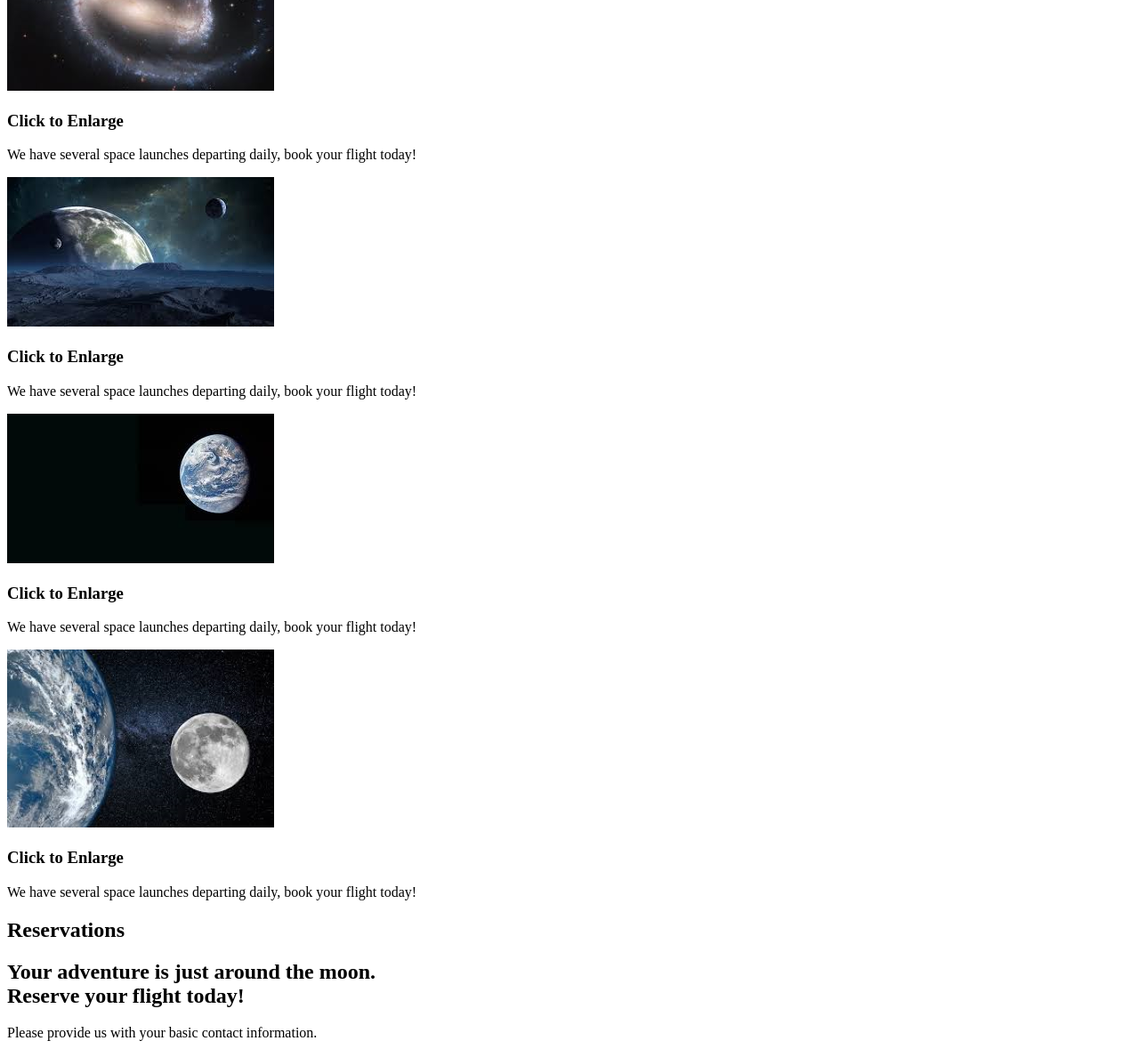
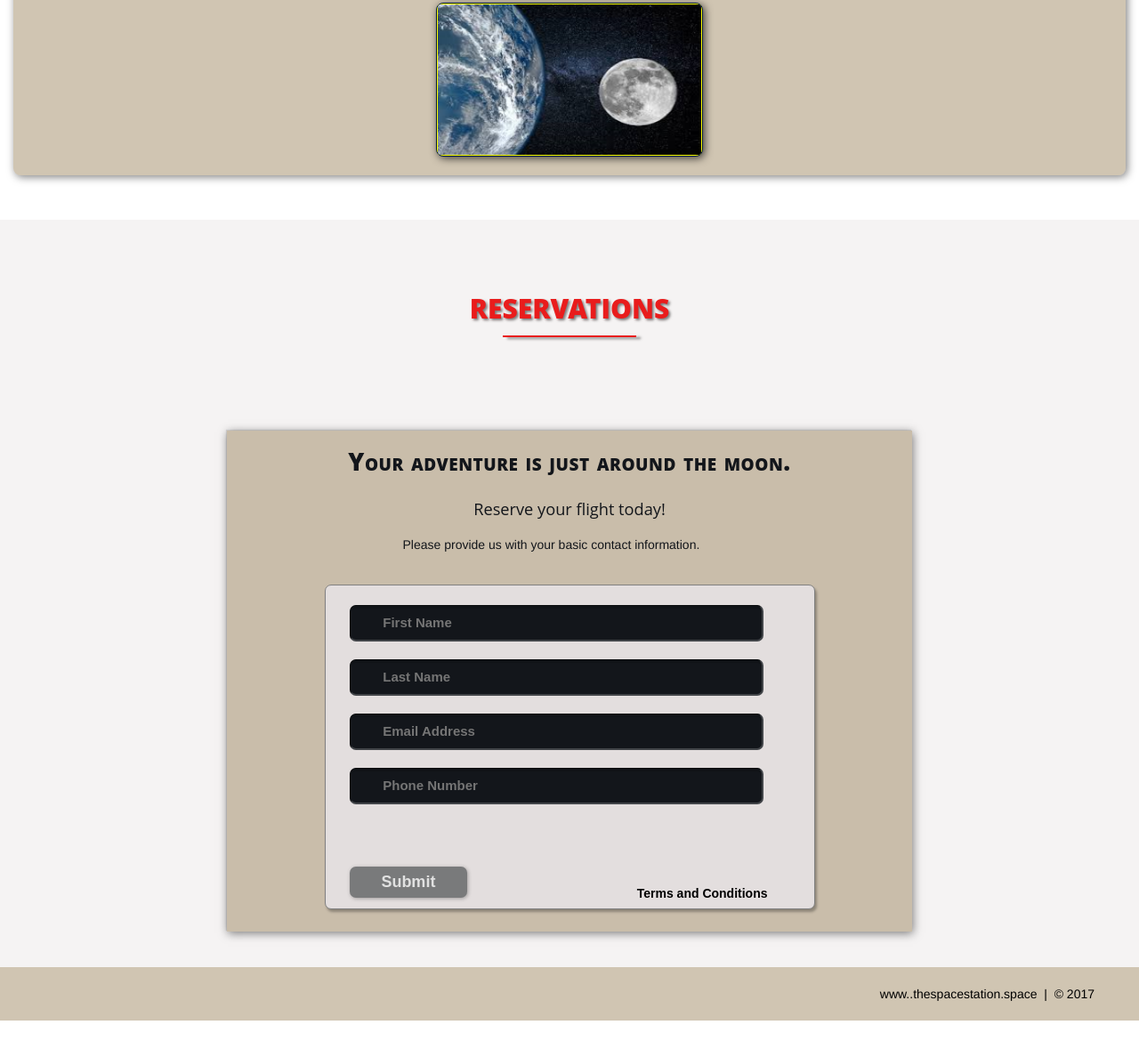
Before and after one commit to fijiti/HTML-and-CSS-Projects, a plain HTML site: page project/index.html in a window 1280 px wide. Shown: the part 1618-2797 px from the top of the page at 89% size. After the commit the page ends 2765 px from the top, so only its background shows below. Drawn offline with Linux system fonts and the light colour scheme.

Commit message:
Add HTML and CSS galaxy/solar system website

```diff
--- /dev/null
+++ b/project/css/animations.css
@@ -0,0 +1,106 @@
+/* ============================================================================
+        MENU SECTION ANIMATION
+=============================================================================*/
+.menu {
+    color: #f00;
+    font: bold 12px/18px sans-serif;
+    text-align: center;
+    display: inline;
+    margin: 0% auto;
+    padding: 0;
+    list-style: none;
+    text-decoration: none;
+}
+
+.menu li {
+    color: #000;
+    background-color: rgba(255, 255, 255, 1);
+    display: inline-block;
+    margin: 0 auto;
+    position: relative;
+    padding: 15px 4%;
+    border: 1px solid #9d9fa2;
+    box-shadow: 2px 2px 10px 0 rgba(0, 0, 0, 0.5);
+    border-radius: 6px;
+    /* background-color: #052136 */
+    cursor: pointer;
+    transition-property: background;
+    transition-duration: .4s;
+    transition-delay: 0s;
+    transition-timing-function: ease-in-out;
+}
+
+.menu li:hover {
+    color: #f00;
+    background-color: rgba(100, 65, 0, .3);
+}
+
+/* ===================================================================================
+        GALLERY ANIMATION
+=====================================================================================*/
+.photo {
+    position: relative;
+    line-height: 0;
+    margin-bottom: 2em;
+    overflow: hidden;
+    border-radius: 8px;
+    padding: 1px;
+    border: 1px solid #021a40;
+    background-color: #ff0;
+    box-shadow: 2px 2px 10px 0 rgba(0, 0, 0, 0.7);
+}
+
+.photo-container {
+    text-align: center;
+    margin: 15px auto;
+    width: 300px;
+    height: 169px;
+}
+
+.photo-container img {
+    max-width: 100%;
+    width: 300px;
+    height: 169px;
+}
+
+.photo-overlay {
+    color: #fff;
+    position: absolute;
+    top: 0;
+    right: 0;
+    bottom: 0;
+    left: 0;
+    padding-left: 20px;
+    padding-right: 20px;
+    justify-content: center; /* For centering text in .photo-overlay. */
+    align-items: center;
+    background: rgba(0, 0, 0, 0.5);
+}
+
+.white-head {
+    color: #C9BDAA;
+    margin-top: 5%;
+}
+
+/* =================================================================================
+        PHOTO OVERLAY TRANSITIONS
+===================================================================================*/
+.photo-overlay {
+    opacity: 0%;
+    transition: opacity .5s;
+    border-radius: 10px;
+    cursor: pointer;
+}
+
+.photo-overlay:hover {
+    opacity: 1;
+}
+
+.photo img {
+    transition: transform .5s;
+    transform-origin: 50% 50%;
+}
+
+.photo:hover img {
+    transform: scale(1.1);
+}
--- /dev/null
+++ b/project/css/photo_style.css
@@ -0,0 +1,86 @@
+/*-----------------------------------------------
+    GALLERY SECTION ANIMATION
+------------------------------------------------*/
+p {
+    font-weight: 300;
+    line-height: 30px;
+    padding-bottom: 15px;
+}
+
+.photo {
+    position: relative;
+    line-height: 0;
+    margin-bottom: 2em;
+    overflow: hidden;
+    border-radius: 8px;
+    padding: 1px;
+    border: 1px solid #021a40;
+    background-color: #ff0;
+    box-shadow: 2px 2px 10px rgba(0, 0, 0, 0.7);
+}
+
+.photo-container {
+    text-align: center;
+    margin: 15px auto;
+    width: 300px;
+    height: 169px;
+}
+
+.photo-container img {
+    max-width: 100%;
+    width: 300px;
+    height: 169px;
+}
+
+.photo-overlay {
+    color: #fff;
+    position: absolute;
+    top: 0 ;
+    right: 0;
+    bottom: 0;
+    bottom: 0;
+    left: 0;
+    padding-left: 20px;
+    padding-right: 20px;
+    justify-content: center; /* For centering inside .photo-overlay */
+    align-items: center;
+    background: rgba(0, 0, 0, .5);
+}
+
+.white-head {
+    color: #C9EDAA;
+    margin-top: 5%;
+    line-height: 30px;
+    padding-bottom: 20px;
+}
+
+/* -------------------------------------------------------
+    PHOTO OVERLAY TRANSITIONS
+---------------------------------------------------------*/
+
+.photo-overlay {
+    opacity: 0;
+    transition: opacity .1s;
+    border-radius: 10px;
+    cursor: pointer;
+}
+
+.photo-overlay p {
+    width: 100%;
+    height: 100%;
+    color: #fff;
+}
+
+.photo-overlay:hover {
+    opacity: 1;
+}
+
+.photo img {
+    transition: tranform .5;
+    transform-origin: 50% 50%;
+}
+
+
+.photo:hover {
+    transform: scale(1.1);
+}
--- /dev/null
+++ b/project/css/shared.css
@@ -0,0 +1,341 @@
+/*============================================================
+    Author: Daniel Christie
+    checkoutmy.space
+===============================================================
+    GENERIC STYLES
+===============================================================*/
+html {
+    font-family: sans-serif;
+    font-size: 62.5%;
+    -webkit-tap-highlight-color: rgba(0, 0, 0, 0);
+    -webkit-text-size-adjust: 100%;
+    -ms-text-size-adjust: 100%;
+}
+
+body {
+    font-size: 14px;
+    margin: 0;
+    font-family: "Helvetica Neue", Helvetica, Arial, sans-serif;
+    line-height: 1.42857143;
+    color: #333;
+    background-color: #fff;
+}
+
+footer,
+nav {
+    display: block;
+}
+
+h1, h2, h3, h4, h5, h6 {
+    font-family: "Open Sans", sans-serif;
+}
+
+h1 {
+    line-height: 50px;
+    font-weight: 900;
+    font-size: 30px;
+    text-transform: uppercase;
+    text-align: center;
+    color: #e91c1c;
+    text-shadow: 2px 2px 3px rgba(0, 0, 0, 0.5);
+}
+
+h1::after { /* This is the underline */
+    display: block;
+    content: "";
+    height: 2px;
+    width: 150px;
+    background: #e91c1c;
+    margin: 5px auto 40px;
+    box-shadow: 5px 2px 3px rgba(0, 0, 0, 0.5);
+}
+
+h2 {
+     line-height: 50px;
+     color: #e91c1c;
+}
+
+h3 {
+    line-height: 30px;
+    padding-bottom: 20px;
+}
+
+h4 {
+    padding-top: 25px;
+    line-height: 40px;
+    padding-bottom: 0px;
+    font-size: 22px;
+    font-weight: 900;
+}
+
+p {
+    font-weight: 300;
+    line-height: 30px;
+    padding-bottom: 15px;
+}
+
+.text-center {
+    text-align: center;
+}
+
+.heading-padding {
+  padding-bottom: 40px;
+}
+
+section {
+    padding-top: 50px;
+    margin-top: 50px;
+}
+
+.navbar {
+    height: 105px;
+    max-height: 340px;
+    display: block;
+}
+
+.container {
+    padding-right: 15px;
+    padding-left: 15px;
+    margin-right: auto;
+    margin-left: auto;
+}
+
+.row {
+    margin-right: -15px;
+    margin-left: -15px;
+}
+
+.clearfix:after,
+.container:after,
+.navbar:after {
+    clear: both;
+    display: table;
+    content: " ";
+}
+
+.wrap {
+    height: 100%;
+    width: 100%;
+    position: absolute;
+    /* This ensures that the image cannot
+       render outside of their container
+       without forcing any scrollbars*/
+    overflow: hidden;
+    top: 0;
+    left: 0;
+    text-align: center;
+}
+
+.menu-container  {
+    max-height: 340px;
+    margin: 0% auto;
+    content: " ";
+    /* top: 0;
+     left: 0; */
+    /* position: absolute: */ /* to the top ege fo the screen */
+    width: 100%;
+    position: fixed;
+    z-index: 100;
+    /*background-color: rgba(255, 255, 255, 0.5);*/
+}
+
+/*================================================================
+ HOME SECTION STYLES
+==================================================================*/
+#home {
+    background: url(../images/planets.jpg) no-repeat 50% 50%;
+    background-attachment: fixed;
+    -webkit-background-size: cover;
+    -moz-background-size: cover;
+    -c-background-size: cover;
+    background-size: cover;
+    width: 100%;
+    display: block;
+    height: auto;
+    padding-top: 350px; /* This is spacer before the Main title Logo */
+    padding-bottom: 500px; /* This is spacer after the Main title Logo */
+    color: #fff;
+
+}
+
+.head-main {
+    text-shadow: 2px 4px 5px rgba(0, 0, 0, 0.9);
+    font-variant: small-caps;
+    color: #fff;
+    letter-spacing: 5pt;
+    word-spacing: 21pt;
+    font-size: 4.5em;
+    text-align: left;
+    font-family: Impact, sans-serif;
+    line-height: 2;
+    font-weight: 900;
+    border: 5px double #fff;
+    padding: 10px;
+}
+
+.head-sub-main {
+    font-size: 23px;
+    font-weight: 500;
+    padding: 50px 20px 10px 20px;
+    text-transform: uppercase;
+}
+
+.head-last {
+    font-size: 18px;
+    font-weight: 900;
+    padding: 5px 20px 20px 20px;
+    border: 1px dotted #fff;
+    padding: 5px;
+}
+
+/*===================================================
+    Contact STYLES
+=====================================================*/
+.flex-container {
+    display: -webkit-flex;
+    display: flex;
+    flex-wrap: wrap;
+    padding: 10px;
+    border-radius: 8px;
+    margin: 0px auto;
+    background-color: rgba(100, 65, 0, .3);
+    box-shadow: 2px 2px 10px 0 rgba(0, 0, 0, 0.5);
+}
+
+#contact {
+    background-color: #f5f3f3;
+}
+
+.reservation {
+    width: 60%;
+    padding: 10px;
+    border-radius: 0px;
+    margin: 0px auto;
+    background-color: rgba(100, 65, 0, .3);
+    box-shadow: -1px -1px 1px 0 rgba(0, 0, 0, 0.1), 1px 2px 10px 0 rgba(0, 0, 0, 0.5);
+}
+
+.reservation h2 {
+    width: 70%;
+    text-align: center;
+    margin: 0 auto;
+    color: #13161B;
+    font-weight: 500;
+    font-size: 1.3em;
+    letter-spacing: 0pt;
+    word-spacing: 0pt;
+}
+
+.reservation h2 span {
+    width: 70%;
+    text-align: center;
+    margin: 0 auto;
+    color: #13161B;
+    font-weight: 900;
+    font-size: 1.5em;
+    font-variant: small-caps;
+    letter-spacing: .4pt;
+    word-spacing: .3pt;
+}
+
+.reservation p {
+    color: #13161B;
+    width: 50%;
+    margin: 0 auto;
+}
+
+.reservation form {
+    font-size: 15px;
+    outline: none;
+    font-weight: 600;
+    color: #8D8E8F;
+    padding: 12px 12px;
+    width: 70%;
+    border: 1px solid #808080;
+    margin: 2% auto;
+    border-radius: 7px;
+    background: rgb(227, 222, 222);
+    box-shadow: 2px 3px 3px 0px rgba(0, 0, 0, 0.3);
+    font-family: 'Raleway', sans-serif;
+}
+
+.reservation input[type="text"] {
+    font-size: 15px;
+    outline: none;
+    font-weight: 600;
+    color: #8D8E8F;
+    padding: 2% 1% 2% 7%;
+    width: 80%;
+    border-top: 1px solid #090B0D;
+    border-right: 2px solid #424549;
+    border-bottom: 2px solid #424549;
+    border-left: 1px solid #090B0D;
+    margin: 10px 1em;
+    border-radius: 7px;
+    background: #13161B;
+    box-shadow: inset 0px 3px 0px 0px  rgba(5, 5, 5, 0.15);
+    font-family: 'Raleway', sans-serif;
+}
+
+.reservation input[type="text"]:hover {
+    box-shadow: 0 0 18px rgba(100, 65, 0, .8);
+}
+
+.form-spacer {
+    padding: 30px 39px;
+}
+
+.terms {
+    margin: 30px 1px 0 0 ;
+    margin-top: 13%;
+    padding-left: 52px;
+    font-size: 14px;
+    line-height: 5px;
+    color: #000;
+    cursor: pointer;
+    font-family: 'Raleway', sans-serif;
+    font-weight: 600;
+    position: relative;
+    display: inline;
+    float: right;
+}
+
+.terms:hover {
+    color: orange;
+    text-decoration: underline;
+}
+
+.submit input[type="submit"] {
+    color: rgb(225, 225, 225);
+    cursor: pointer;
+    border: none;
+    font-weight: 900;
+    outline: none;
+    text-align: center;
+    font-family: 'Raleway', sans-serif;
+    margin: 0px 3%;
+    padding: 7px 0px;
+    width: 25%;
+    font-size: 18px;
+    transition: border-color 0.3s color 0.3s background-color 0.3s;
+    border-radius: 7px;
+    background-color: #797a7b;
+    box-shadow: 1px 1px 4px 0 rgba(0, 0, 0, 0.3);
+}
+
+.submit input[type="submit"]:hover {
+    color: #000;
+    background-color: #8D8E8F;
+    box-shadow: inset 1px 2px 15px 0 rgba(0, 0, 0, 0.5);
+}
+
+/*=============================================================
+     FOOTER STYLES
+===============================================================*/
+#footer {
+    background-color: rgba(100, 65, 0, .3);
+    color: #000;
+    text-shadow: 2px 2px 8px 0 (0, 0, 0, 0.4);
+    padding: 20px 50px 20px 50px;
+    text-align: right;
+}
--- a/project/index.html
+++ b/project/index.html
@@ -1,18 +1,22 @@
 <!DOCTYPE html>
 <html lang="eng">
+
 <head>
 	<meta charset="utf-8">
 	<title>The Space Station | Resort</title>
+	<link rel="stylesheet" href="./css/shared.css">
+	<link rel="stylesheet" href="./css/animations.css">
 </head>
+
 <body>
 
 	<!-- NAV -->
-		<div>
-			<div>
-				<ul>
-					<a href="#home" id="link"><li>HOME</li></a>
+	<div class="wrap">
+		<div class="menu-container">
+			<ul class="menu">
+				<a href="#home"><li>HOME</li></a>
 				<a href="#gallery"><li>GALLERY</li></a>
-					<a href="#contact"><li>RESERVATIONS</li></a>
+				<a href="#contact"><li>RESERVATION</li></a>
 			</ul>
 		</div>
 	</div>
@@ -20,156 +24,155 @@
 
 	<!-- HOME -->
 	<div id="home">
-			<div>
-				<div>
-					<span>The Space Station</span>
+		<div class="container">
+			<div class="text-center">
+				<span class="head-main">The Space Station</span>
 			</div>
 		</div>
+
 	</div>
 	<!-- END HOME -->
 
 	<!-- GALLERY -->
-		<section>
-			<div id="gallery">
+	<section id="gallery">
+		<div class="container">
 			<h1>Gallery</h1>
-				<div>
-
+			<div class="flex-container">
 				<!-- PHOTO-CONTAINER 1 -->
-					<div>
-						<div>
-							<div>
-								<img src="./images/thumb/thumbnail_1.png" alt="Planets">
+				<div class="photo-container">
+					<div class="photo">
+						<img src="./images/thumb/thumbnail_1.png" alt="">
+						<div class="photo-overlay">
 							<h3>Click to Enlarge</h3>
-								<p>We have several space launches departing daily, book your flight today!</p>
+							<p>We have several space launches departing daily, book you flight today!</p>
 						</div>
 					</div>
-					<div>
+				</div>
 				<!-- END PHOTO-CONTAINER 1 -->
 
 				<!-- PHOTO-CONTAINER 2 -->
-					<div>
-						<div>
-							<img src="./images/thumb/thumbnail_2.png" alt="Galaxy View">
-							<div>
+				<div class="photo-container">
+					<div class="photo">
+						<img src="./images/thumb/thumbnail_2.png" alt="">
+						<div class="photo-overlay">
 							<h3>Click to Enlarge</h3>
-								<p>We have several space launches departing daily, book your flight today!</p>
+							<p>We have several space launches departing daily, book you flight today!</p>
 						</div>
 					</div>
-					<div>
+				</div>
 				<!-- END PHOTO-CONTAINER 2 -->
 
-
 				<!-- PHOTO-CONTAINER 3 -->
-					<div>
-						<div>
-							<img src="./images/thumb/thumbnail_3.png" alt="Planets">
-							<div>
+				<div class="photo-container">
+					<div class="photo">
+						<img src="./images/thumb/thumbnail_3.png" alt="">
+						<div class="photo-overlay">
 							<h3>Click to Enlarge</h3>
-								<p>We have several space launches departing daily, book your flight today!</p>
+							<p>We have several space launches departing daily, book you flight today!</p>
 						</div>
 					</div>
-					<div>
+				</div>
 				<!-- END PHOTO-CONTAINER 3 -->
 
 				<!-- PHOTO-CONTAINER 4 -->
-					<div>
-						<div>
-							<img src="./images/thumb/thumbnail_4.png" alt="Solar System">
-							<div>
+				<div class="photo-container">
+					<div class="photo">
+						<img src="./images/thumb/thumbnail_4.png" alt="">
+						<div class="photo-overlay">
 							<h3>Click to Enlarge</h3>
-								<p>We have several space launches departing daily, book your flight today!</p>
+							<p>We have several space launches departing daily, book you flight today!</p>
 						</div>
 					</div>
-					<div>
+				</div>
 				<!-- END PHOTO-CONTAINER 4 -->
 
 				<!-- PHOTO-CONTAINER 5 -->
-					<div>
-						<div>
-							<img src="./images/thumb/thumbnail_5.png" alt="Moon View">
-							<div>
+				<div class="photo-container">
+					<div class="photo">
+						<img src="./images/thumb/thumbnail_5.png" alt="">
+						<div class="photo-overlay">
 							<h3>Click to Enlarge</h3>
-								<p>We have several space launches departing daily, book your flight today!</p>
+							<p>We have several space launches departing daily, book you flight today!</p>
 						</div>
 					</div>
-					<div>
+				</div>
 				<!-- END PHOTO-CONTAINER 5 -->
 
 				<!-- PHOTO-CONTAINER 6 -->
-					<div>
-						<div>
-							<img src="./images/thumb/thumbnail_6.png" alt="Earth">
-							<div>
+				<div class="photo-container">
+					<div class="photo">
+						<img src="./images/thumb/thumbnail_6.png" alt="">
+						<div class="photo-overlay">
 							<h3>Click to Enlarge</h3>
-								<p>We have several space launches departing daily, book your flight today!</p>
+							<p>We have several space launches departing daily, book you flight today!</p>
 						</div>
 					</div>
-					<div>
+				</div>
 				<!-- END PHOTO-CONTAINER 6 -->
 
 				<!-- PHOTO-CONTAINER 7 -->
-					<div>
-						<div>
-							<img src="./images/thumb/thumbnail_7.png" alt="Earth and Moon">
-							<div>
+				<div class="photo-container">
+					<div class="photo">
+						<img src="./images/thumb/thumbnail_7.png" alt="">
+						<div class="photo-overlay">
 							<h3>Click to Enlarge</h3>
-								<p>We have several space launches departing daily, book your flight today!</p>
+							<p>We have several space launches departing daily, book you flight today!</p>
 						</div>
 					</div>
-					<div>
+				</div>
 				<!-- END PHOTO-CONTAINER 7 -->
 
 				<!-- PHOTO-CONTAINER 8 -->
-					<div>
-						<div>
-							<img src="./images/thumb/thumbnail_8.png" alt="Earth">
-							<div>
+				<div class="photo-container">
+					<div class="photo">
+						<img src="./images/thumb/thumbnail_8.png" alt="">
+						<div class="photo-overlay">
 							<h3>Click to Enlarge</h3>
-								<p>We have several space launches departing daily, book your flight today!</p>
+							<p>We have several space launches departing daily, book you flight today!</p>
 						</div>
 					</div>
-					<div>
+				</div>
 				<!-- END PHOTO-CONTAINER 8 -->
 
 				<!-- PHOTO-CONTAINER 9 -->
-					<div>
-						<div>
-							<img src="./images/thumb/thumbnail_9.png" alt="Earth and Moon">
-							<div>
+				<div class="photo-container">
+					<div class="photo">
+						<img src="./images/thumb/thumbnail_9.png" alt="">
+						<div class="photo-overlay">
 							<h3>Click to Enlarge</h3>
-								<p>We have several space launches departing daily, book your flight today!</p>
+							<p>We have several space launches departing daily, book you flight today!</p>
 						</div>
 					</div>
-					<div>
+				</div>
 				<!-- END PHOTO-CONTAINER 9 -->
+			</div>
 
-				</div>
 		</div>
 	</section>
 	<!-- END GALLERY -->
 
 	<!-- RSVP -->
-		<section>
-			<div id="contact">
-				<div>
-					<h1>Reservations</h1>
-					<div>
+	<section id="contact">
+		<div class="container">
+			<div class="heading-padding">
+				<h1 class="heading-padding">Reservations</h1>
+				<div class="reservation">
 					<h2><span>Your adventure is just around the moon.</span>
-							<br />Reserve your flight today!
+						<br>Reserve your flight today!
 					</h2>
-						<p>
+					<p class="rsvp-text">
 						Please provide us with your basic contact information.
 					</p>
-						<div>
+					<div class="form-rsvp">
 						<form action="" method="post">
-								<input class="rsvp" type="text" value="First Name">
-								<input class="rsvp" type="text" value="Last Name">
-								<input class="rsvp" type="text" value="Email Address">
-								<input class="rsvp" type="text" value="Phone Number">
+							<input class="rsvp" type="text" value="" placeholder="First Name">
+							<input class="rsvp" type="text" value="" placeholder="Last Name">
+							<input class="rsvp" type="text" value="" placeholder="Email Address">
+							<input class="rsvp" type="text" value="" placeholder="Phone Number">
 							<div class="form-spacer">
 								<label class="terms">Terms and Conditions</label>
 							</div>
-								<div>
+							<div class="submit">
 								<input type="submit" value="Submit">
 							</div>
 						</form>
@@ -177,14 +180,17 @@
 				</div>
 			</div>
 		</div>
+
 	</section>
 	<!-- END RSVP -->
 
 	<!-- FOOTER -->
-		<div>
-			www.thespacestation.space &nbsp;|&nbsp; &copy; 2016
-		<div>
+	<div id="footer">
+		www..thespacestation.space &nbsp;|&nbsp; &copy; 2017
+	</div>
 	<!-- END FOOTER -->
 
+
 </body>
+
 </html>
```
Also changed, not shown: project/Basic_HTML_Template.html (+5 -3 lines), project/basic_css_demo_1.html (+2 -1 lines), project/photo-package.html (added, +22 -0 lines), project/images/planets.jpg (added). Lines whose indentation alone changed are shown as unchanged.
